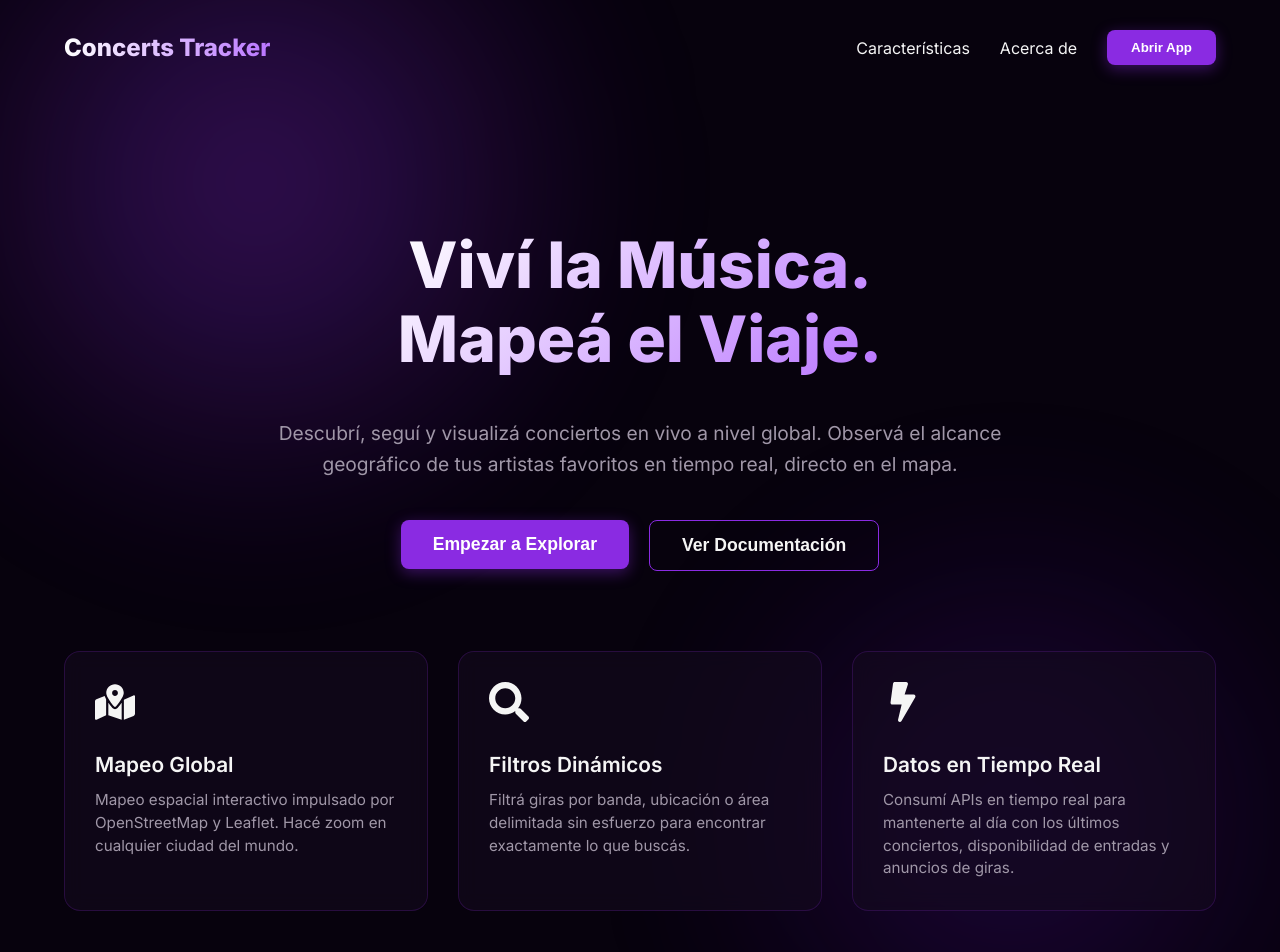
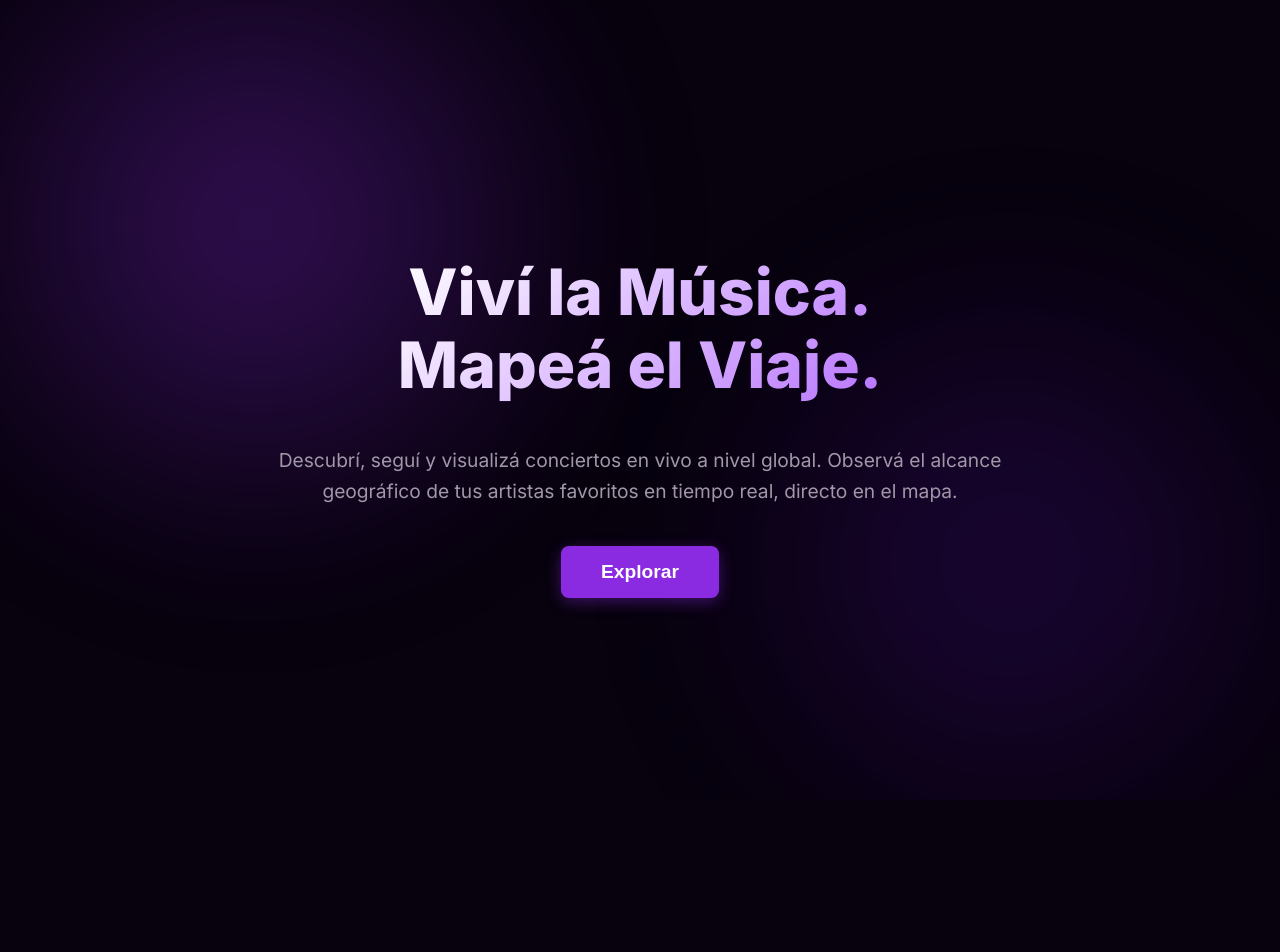
Before and after one commit to agussantinelli/concerts-tracker, a React (Vite) app: page / in a window 1280 px wide. Shown: the top 952 px of the page. After the commit the page ends 800 px from the top, so only its background shows below. Built offline with nearby package versions, Linux system fonts and the light colour scheme.

Commit message:
Simplifico Landing

```diff
--- a/src/pages/Home.tsx
+++ b/src/pages/Home.tsx
@@ -1,55 +1,23 @@
-import React from 'react';
 import { Link } from 'react-router-dom';
-import { FaMapMarkedAlt, FaSearch, FaBolt } from 'react-icons/fa';
 
 function Home() {
   return (
-    <div className="landing-container">
+    <div className="landing-container" style={{ display: 'flex', flexDirection: 'column', minHeight: '100vh', justifyContent: 'center' }}>
       {/* Efectos Sutiles de Fondo */}
       <div className="bg-glow"></div>
       <div className="bg-glow bg-glow-secondary"></div>
 
-      <header className="header">
-        <h1 className="logo">Concerts Tracker</h1>
-        <nav className="nav">
-          <a href="#features">Características</a>
-          <a href="#about">Acerca de</a>
-          <Link to="/map">
-            <button className="btn-primary">Abrir App</button>
-          </Link>
-        </nav>
-      </header>
-
-      <main className="hero">
+      <main className="hero" style={{ marginTop: 0 }}>
         <h2 className="hero-title">Viví la Música.<br/> Mapeá el Viaje.</h2>
         <p className="hero-subtitle">
           Descubrí, seguí y visualizá conciertos en vivo a nivel global. Observá el alcance geográfico de tus artistas favoritos en tiempo real, directo en el mapa.
         </p>
-        <div className="cta-group">
+        <div className="cta-group" style={{ justifyContent: 'center' }}>
           <Link to="/map">
-            <button className="btn-primary large">Empezar a Explorar</button>
+            <button className="btn-primary large" style={{ fontSize: '1.2rem', padding: '15px 40px' }}>Explorar</button>
           </Link>
-          <button className="btn-secondary large">Ver Documentación</button>
         </div>
       </main>
-
-      <section className="features-grid" id="features">
-        <div className="feature-card">
-          <div className="feature-icon"><FaMapMarkedAlt /></div>
-          <h3>Mapeo Global</h3>
-          <p>Mapeo espacial interactivo impulsado por OpenStreetMap y Leaflet. Hacé zoom en cualquier ciudad del mundo.</p>
-        </div>
-        <div className="feature-card">
-          <div className="feature-icon"><FaSearch /></div>
-          <h3>Filtros Dinámicos</h3>
-          <p>Filtrá giras por banda, ubicación o área delimitada sin esfuerzo para encontrar exactamente lo que buscás.</p>
-        </div>
-        <div className="feature-card">
-          <div className="feature-icon"><FaBolt /></div>
-          <h3>Datos en Tiempo Real</h3>
-          <p>Consumí APIs en tiempo real para mantenerte al día con los últimos conciertos, disponibilidad de entradas y anuncios de giras.</p>
-        </div>
-      </section>
     </div>
   );
 }
```
